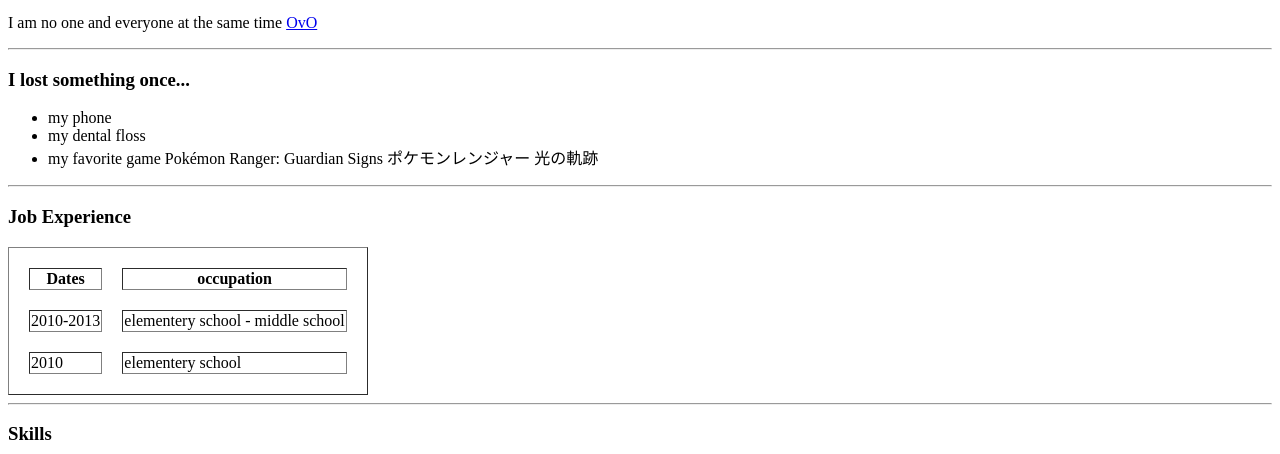
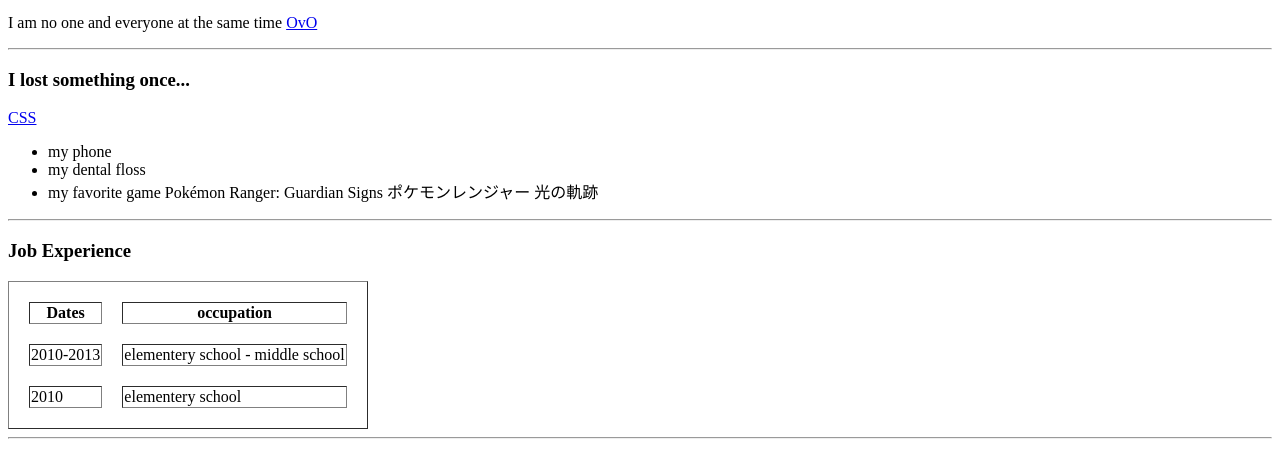
Before and after one commit to pquaidoo/CV, a plain HTML site: page index.html in a window 1280 px wide. Shown: the part 312-766 px from the top of the page. Drawn offline with Linux system fonts and the light colour scheme.

Commit message:
add link

```diff
--- a/index.html
+++ b/index.html
@@ -11,6 +11,8 @@
     <p>I am no one and everyone at the same time <a href = "https://www.emojirequest.com/img-facebook/WatchingYouEmoji.jpg">OvO</a></p>
     <hr>
     <h3>I lost something once...</h3>
+    <p>    <a href="goal.html"> CSS </a>
+    </p>
     <ul>
         <li>my phone</li>
         <li>my dental floss</li>
```
